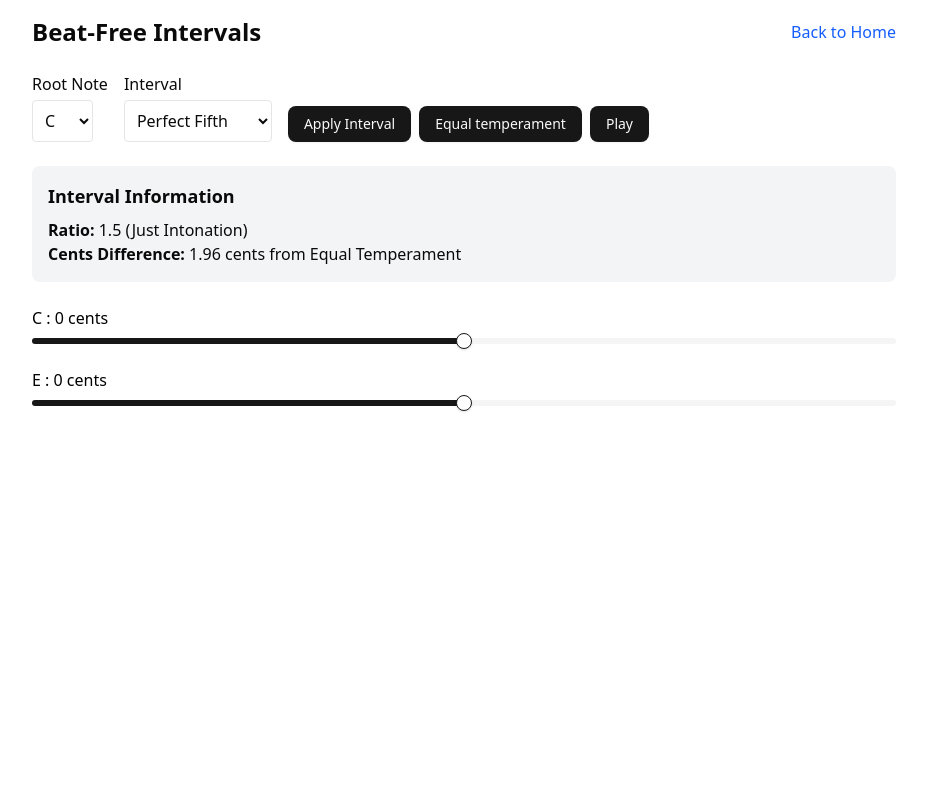
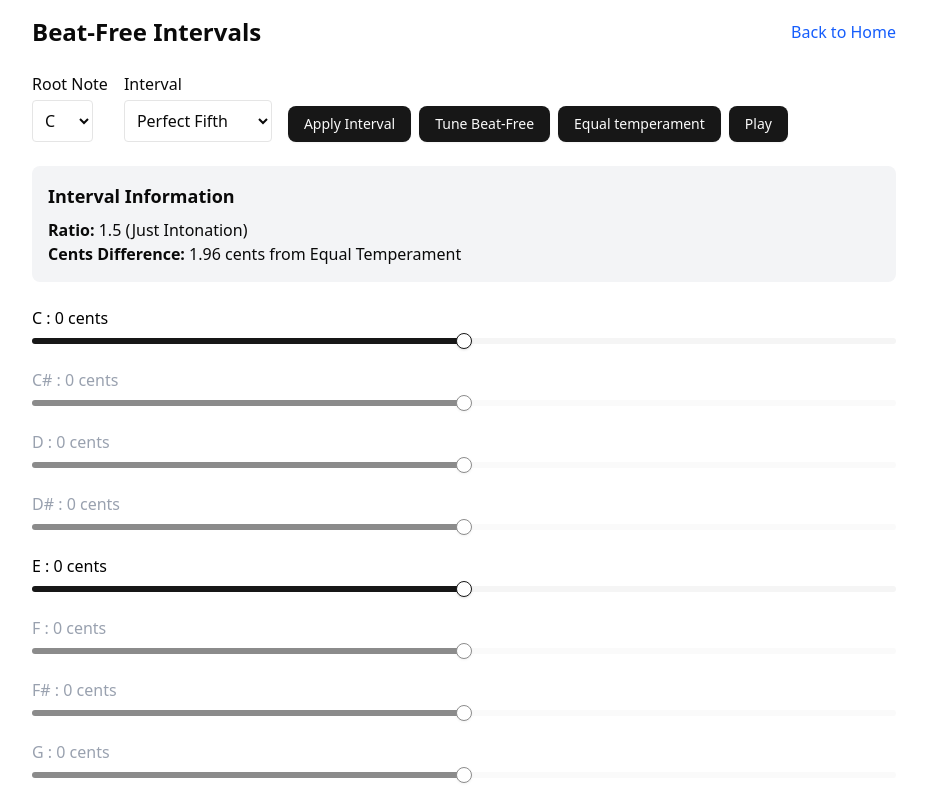
Before and after one commit to szabyg/clear-chord, a React (Vite) app: page /beat-free-intervals in a window 1280 px wide. Shown: the top 800 px of the page, without its empty margins (176-1103 px from the left). Built offline with nearby package versions, Linux system fonts and the light colour scheme.

Commit message:
Create BeatFreeIntervals

```diff
--- a/src/BeatFreeIntervals.tsx
+++ b/src/BeatFreeIntervals.tsx
@@ -24,7 +24,20 @@ const NOTE_NAMES = [
   "H",
 ];
 
-const INTERVALS = {
+type IntervalName =
+  | "Perfect Octave"
+  | "Perfect Fifth"
+  | "Perfect Fourth"
+  | "Major Third"
+  | "Minor Third"
+  | "Major Sixth"
+  | "Minor Sixth"
+  | "Major Second"
+  | "Minor Second"
+  | "Major Seventh"
+  | "Minor Seventh";
+
+const INTERVALS: Record<IntervalName, { ratio: number; semitones: number }> = {
   "Perfect Octave": { ratio: 2 / 1, semitones: 12 },
   "Perfect Fifth": { ratio: 3 / 2, semitones: 7 },
   "Perfect Fourth": { ratio: 4 / 3, semitones: 5 },
@@ -65,15 +78,12 @@ export default function BeatFreeIntervals() {
     initialActives
   );
   const [rootNote, setRootNote] = useState("C");
-  const [selectedInterval, setSelectedInterval] = useState("Perfect Fifth");
+  const [selectedInterval, setSelectedInterval] = useState<IntervalName>("Perfect Fifth");
 
   const { startOscillators, stopOscillators, updateOscillators } =
     useOscillators(isPlaying, activeNotes, detuneCents);
 
-  const applyInterval = () => {
-    // Reset all active notes
-    const newActiveNotes = { ...initialActives };
-
+  const applySelectedInterval = () => {
     // Get the root note index
     const rootIndex = NOTE_NAMES.indexOf(rootNote);
 
@@ -85,22 +95,81 @@ export default function BeatFreeIntervals() {
     const secondNote = NOTE_NAMES[secondNoteIndex];
 
     // Set the root note and second note as active
+    const newActiveNotes = { ...initialActives };
     newActiveNotes[rootNote] = true;
     newActiveNotes[rootNote + "'"] = true;
     newActiveNotes[secondNote] = true;
     newActiveNotes[secondNote + "'"] = true;
 
-    // Calculate the cent difference for the second note
-    const centsDifference = calculateCentsDifference(
-      interval.ratio,
-      interval.semitones
-    );
+    setActiveNotes(newActiveNotes);
+  };
 
-    // Update the detune cents for the second note
+  const tuneBeatFree = () => {
+    // Keep the current active notes
+    const currentActiveNotes = { ...activeNotes };
+
+    // Find the lowest active note
+    let lowestNoteIndex = -1;
+    for (let i = 0; i < NOTE_NAMES.length; i++) {
+      const note = NOTE_NAMES[i];
+      if (currentActiveNotes[note] || currentActiveNotes[note + "'"]) {
+        lowestNoteIndex = i;
+        break;
+      }
+    }
+
+    // If no active notes, do nothing
+    if (lowestNoteIndex === -1) return;
+
+    const lowestNote = NOTE_NAMES[lowestNoteIndex];
+
+    // Create new detune cents object
     const newDetuneCents = { ...initialDetunes };
-    newDetuneCents[secondNote] = centsDifference;
 
-    setActiveNotes(newActiveNotes);
+    // For each active note, calculate the beat-free interval based on its distance from the lowest note
+    for (let i = 0; i < NOTE_NAMES.length; i++) {
+      const note = NOTE_NAMES[i];
+
+      // Skip inactive notes
+      if (!currentActiveNotes[note] && !currentActiveNotes[note + "'"]) continue;
+
+      // Skip the lowest note (it's our reference)
+      if (i === lowestNoteIndex) continue;
+
+      // Calculate semitone distance from lowest note
+      let semitones = i - lowestNoteIndex;
+      if (semitones < 0) semitones += 12; // Wrap around for notes below the lowest
+
+      // Find the closest just intonation interval
+      let bestRatio = 1;
+      let smallestDifference = Infinity;
+
+      // Check all intervals to find the one that best matches this semitone distance
+      for (const intervalName in INTERVALS) {
+        if (Object.prototype.hasOwnProperty.call(INTERVALS, intervalName)) {
+          const interval = INTERVALS[intervalName as IntervalName];
+          if (interval.semitones === semitones) {
+            // Exact match found
+            bestRatio = interval.ratio;
+            break;
+          }
+
+          // Calculate how close this interval is to the desired semitone distance
+          const difference = Math.abs(interval.semitones - semitones);
+          if (difference < smallestDifference) {
+            smallestDifference = difference;
+            bestRatio = interval.ratio;
+          }
+        }
+      }
+
+      // Calculate the cent difference for this note
+      const centsDifference = calculateCentsDifference(bestRatio, semitones);
+
+      // Update the detune cents for this note
+      newDetuneCents[note] = centsDifference;
+    }
+
     setDetuneCents(newDetuneCents);
   };
 
@@ -164,9 +233,9 @@ export default function BeatFreeIntervals() {
             <select
               className="border p-2 rounded"
               value={selectedInterval}
-              onChange={(e) => setSelectedInterval(e.target.value)}
+              onChange={(e) => setSelectedInterval(e.target.value as IntervalName)}
             >
-              {Object.keys(INTERVALS).map((interval) => (
+              {(Object.keys(INTERVALS) as IntervalName[]).map((interval) => (
                 <option key={interval} value={interval}>
                   {interval}
                 </option>
@@ -174,7 +243,8 @@ export default function BeatFreeIntervals() {
             </select>
           </div>
           <div className="flex flex-wrap items-end gap-2">
-            <Button onClick={applyInterval}>Apply Interval</Button>
+            <Button onClick={applySelectedInterval}>Apply Interval</Button>
+            <Button onClick={tuneBeatFree}>Tune Beat-Free</Button>
             <Button onClick={resetPitches}>Equal temperament</Button>
             <Button onClick={togglePlayback}>
               {isPlaying ? "Stop" : "Play"}
@@ -198,10 +268,10 @@ export default function BeatFreeIntervals() {
           </p>
         </div>
 
-        {NOTE_NAMES.filter(note => activeNotes[note] || activeNotes[note + "'"]).map((note) => (
+        {NOTE_NAMES.map((note) => (
           <div key={note} className="space-y-2">
             <label
-              className="block font-medium cursor-pointer text-black"
+              className={`block font-medium cursor-pointer ${activeNotes[note] || activeNotes[note + "'"] ? "text-black" : "text-gray-400"}`}
               onClick={() => toggleNote(note)}
             >
               {note} : {detuneCents[note]} cents
@@ -211,6 +281,7 @@ export default function BeatFreeIntervals() {
               max={50.0}
               step={0.1}
               value={[detuneCents[note]]}
+              disabled={!(activeNotes[note] || activeNotes[note + "'"])}
               onValueChange={([val]) =>
                 setDetuneCents((prev) => ({ ...prev, [note]: val }))
               }
--- a/src/TriadTuner.tsx
+++ b/src/TriadTuner.tsx
@@ -124,17 +124,17 @@ export default function TriadTuner() {
           </div>
           <div className="flex flex-wrap items-end gap-2">
             <Button onClick={applyChord}>Apply Chord</Button>
-            <Button onClick={resetPitches}>Reset Pitches</Button>
+            <Button onClick={resetPitches}>Equal temperament</Button>
             <Button onClick={togglePlayback}>
               {isPlaying ? "Stop" : "Play"}
             </Button>
           </div>
         </div>
 
-        {NOTE_NAMES.filter(note => activeNotes[note] || activeNotes[note + "'"]).map((note) => (
+        {NOTE_NAMES.map((note) => (
           <div key={note} className="space-y-2">
             <label
-              className="block font-medium cursor-pointer text-black"
+              className={`block font-medium cursor-pointer ${activeNotes[note] || activeNotes[note + "'"] ? "text-black" : "text-gray-400"}`}
               onClick={() => toggleNote(note)}
             >
               {note} : {detuneCents[note]} cents
@@ -144,6 +144,7 @@ export default function TriadTuner() {
               max={50.0}
               step={0.1}
               value={[detuneCents[note]]}
+              disabled={!(activeNotes[note] || activeNotes[note + "'"])}
               onValueChange={([val]) =>
                 setDetuneCents((prev) => ({ ...prev, [note]: val }))
               }
```
